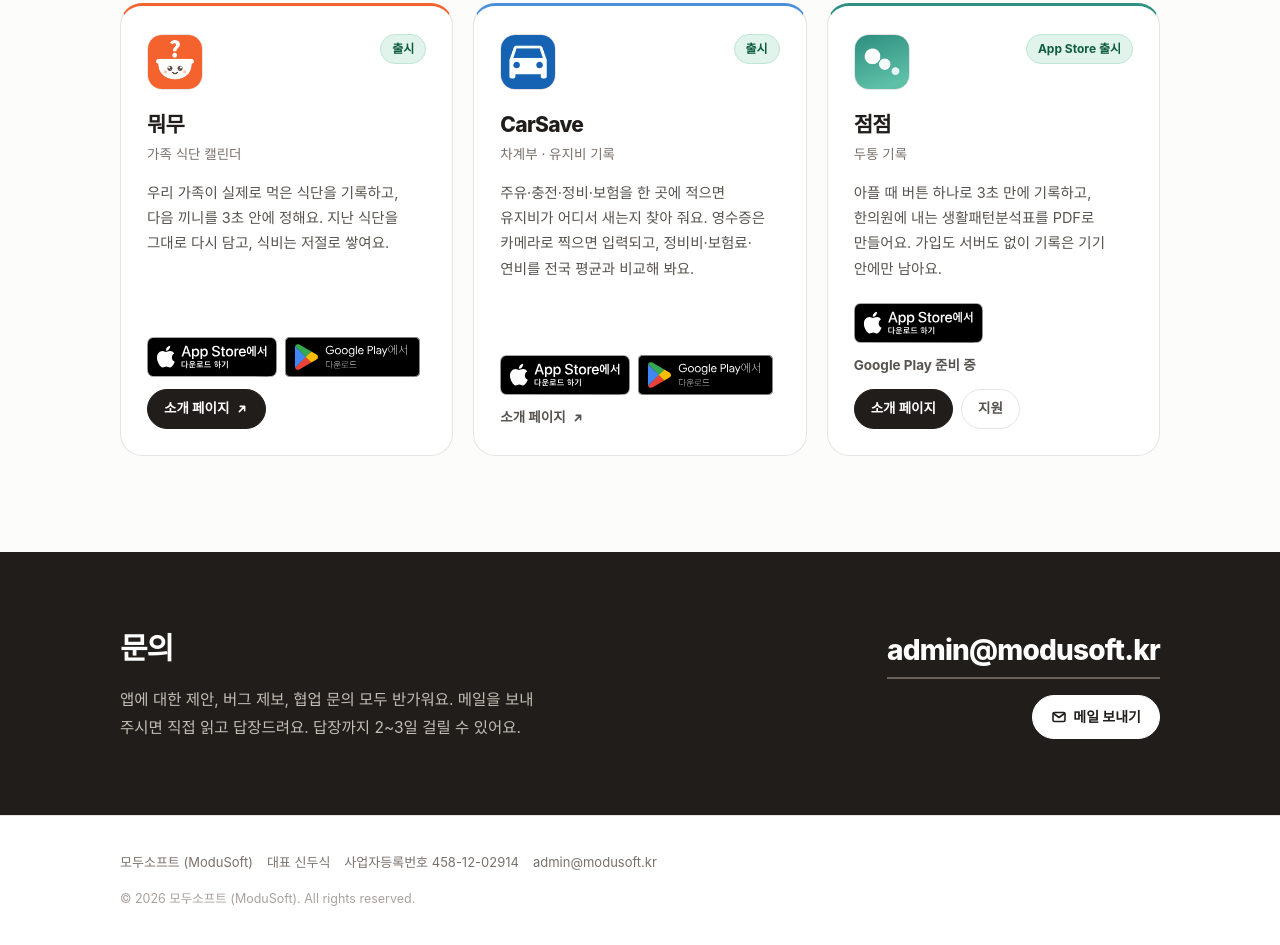
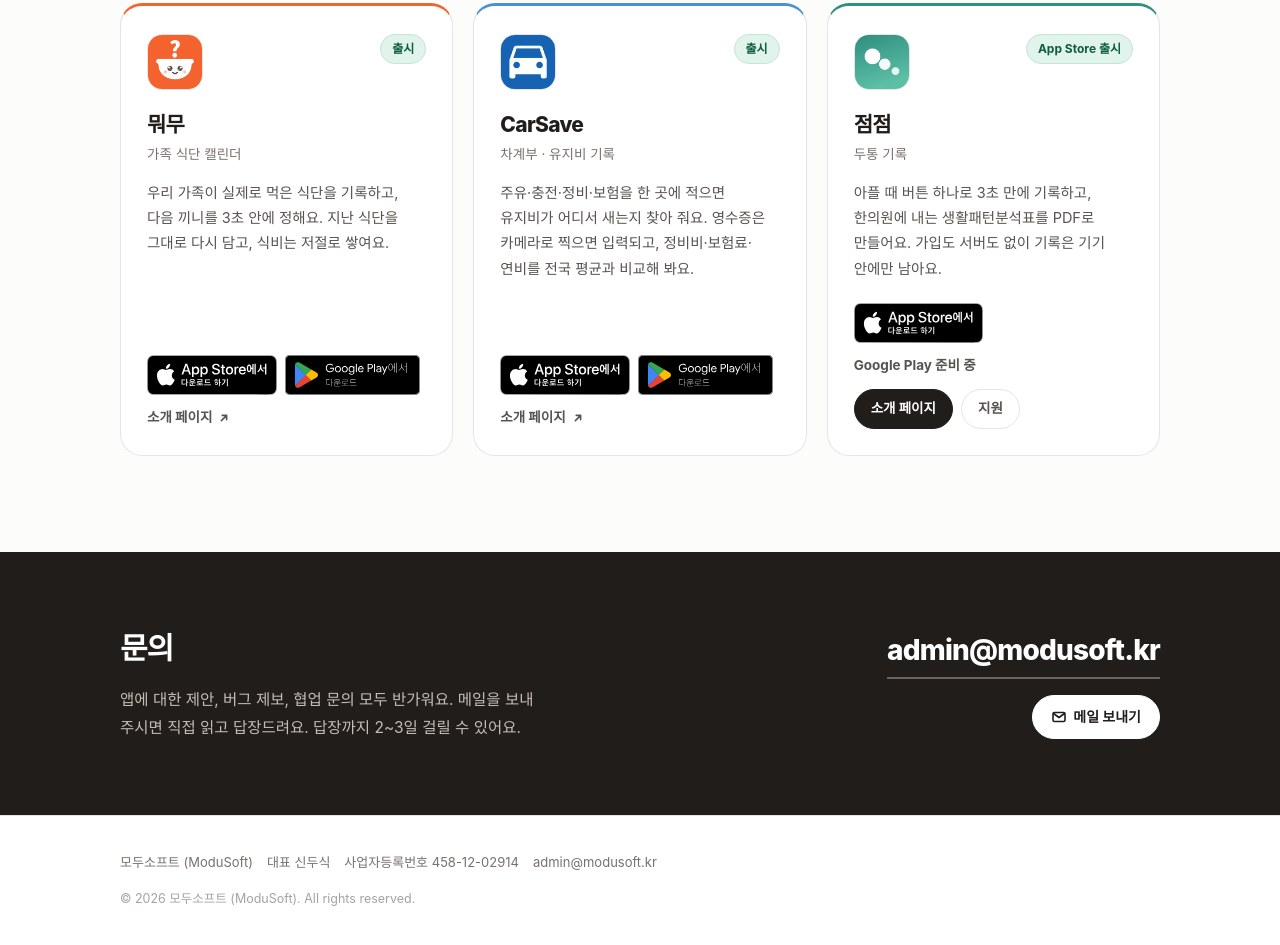
Before and after one commit to Chrisbaba/modusoft-web, a plain HTML site: page index.html in a window 1280 px wide. Shown: the part 865-1810 px from the top of the page. Drawn offline with Linux system fonts and the light colour scheme.

Commit message:
뭐무 카드의 소개 페이지를 CarSave 와 같은 글자 링크로 — 발치가 어긋나 있었다
이 판의 「소개 페이지」는 두 모양인데 기준이 디자인이 아니라 목적지다: 바깥
사이트로 나가면 .more(글자 링크, CarSave→carsave.kr), 이 사이트 안이면
.btn(알약, 점점→/jeomjeom/). 뭐무만 바깥 링크(mwomu.kr)에 .btn 을 써서 혼자
규칙 밖에 있었다.

.card .foot 은 margin-top:auto 로 카드 바닥에 붙으므로 발치 높이가 다르면
배지 줄 높이까지 함께 어긋난다 — 알약 40px 과 글자 링크 20px 의 차이만큼
뭐무 배지가 CarSave 보다 위에 서 있었다. 모양을 맞추니 정렬도 맞는다.

점점은 그대로 둔다(사이트 안 경로라 .btn 이 맞고, Play 404 라 준비 중 줄도 남는다).

Co-Authored-By: Claude Opus 5 (1M context) <noreply@anthropic.com>
Claude-Session: https://claude.ai/code/session_01811xExFGucANjA3DbELxMR

```diff
--- a/index.html
+++ b/index.html
@@ -242,7 +242,11 @@
       <!-- 뭐무 — 양대 스토어 출시 완료. App Store(2026-09-19, id 6801053838) ·
            Google Play(2026-10-01, kr.mwomu.mwomu, 실측 200). 그래서 배지는 CarSave 와 같은
            「출시」이고, 「App Store 출시」 + .pending 한 줄이던 자리는 배지 두 장이 됐다.
-           배지 구조는 CarSave 카드와 같다. -->
+           배지 구조는 CarSave 카드와 같다.
+           🔴 소개 페이지는 `.btn`(진한 알약)이 아니라 **`.more`(글자 링크)**다 — 이 판의
+              구분은 «예쁜가» 가 아니라 **어디로 가는가**다: 바깥 사이트로 나가면 .more
+              (뭐무→mwomu.kr · CarSave→carsave.kr), 이 사이트 안이면 .btn(점점→/jeomjeom/).
+              2026-10-01 까지 이 카드만 바깥 링크에 .btn 을 써서 옆 카드와 어긋나 있었다. -->
       <article class="card" style="--accent:var(--mwomu)">
         <div class="top">
           <img class="ico" src="/assets/icons/mwomu-192.png" alt="" width="56" height="56">
@@ -261,7 +265,7 @@
             <a href="https://play.google.com/store/apps/details?id=kr.mwomu.mwomu" target="_blank" rel="noopener">
               <img src="/assets/badges/google-play-ko.svg" alt="Google Play에서 다운로드"></a>
           </div>
-          <a class="btn" href="https://mwomu.kr" target="_blank" rel="noopener">소개 페이지
+          <a class="more" href="https://mwomu.kr" target="_blank" rel="noopener">소개 페이지
             <svg width="14" height="14" viewBox="0 0 16 16" fill="none" stroke="currentColor" stroke-width="1.8" stroke-linecap="round" stroke-linejoin="round" aria-hidden="true"><path d="M5 11 11 5M6 5h5v5"/></svg>
           </a>
         </div>
```
